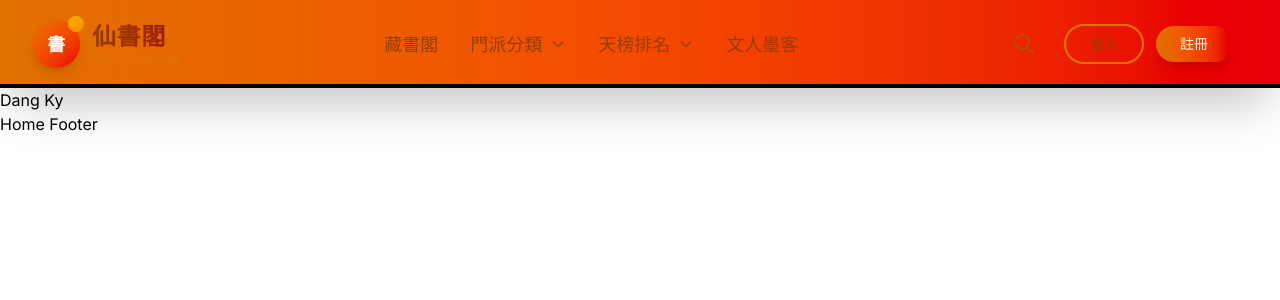
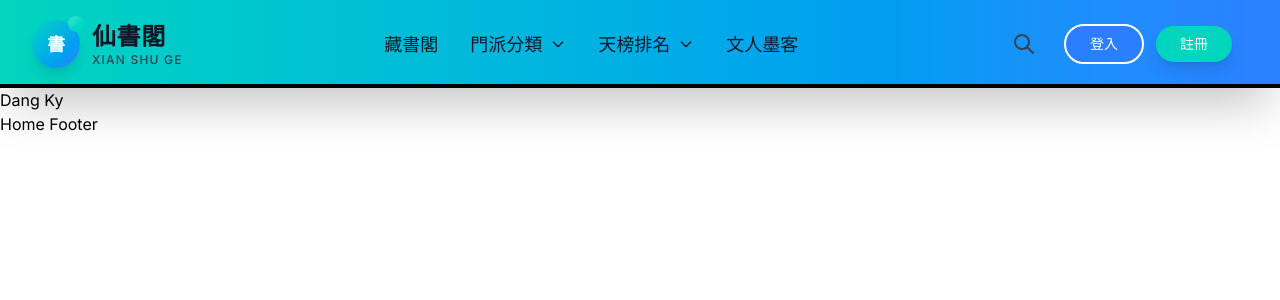
Before and after one commit to tranluong460/web-noval, a Next.js app: page /auth/dang-ky in a window 1280 px wide. Shown: the top 300 px of the page. Built offline with nearby package versions, Linux system fonts and the light colour scheme.

Commit message:
Thay đổi màu sắc header theo tông xanh ngọc - trắng ngà

```diff
--- a/components/layout/HomeHeader.tsx
+++ b/components/layout/HomeHeader.tsx
@@ -63,9 +63,9 @@ export default function HomeHeader() {
     ];
 
     return (
-        <header className="bg-gradient-to-r from-amber-50 via-orange-50 to-red-50 shadow-2xl sticky top-0 z-50 border-b-4 border-gradient-to-r from-amber-600 via-orange-600 to-red-600">
+        <header className="bg-gradient-to-r from-teal-400 to-blue-500 shadow-2xl sticky top-0 z-50 border-b-4 border-gradient-to-r from-teal-400 to-blue-500">
             {/* Decorative top border */}
-            <div className="h-1 bg-gradient-to-r from-amber-600 via-orange-600 to-red-600"></div>
+            <div className="h-1 bg-gradient-to-r from-teal-400 to-blue-500"></div>
 
             <div className="max-w-7xl mx-auto px-4 sm:px-6 lg:px-8">
                 <div className="flex justify-between items-center h-20">
@@ -73,16 +73,16 @@ export default function HomeHeader() {
                     <div className="flex-shrink-0">
                         <Link href="/" className="flex items-center space-x-3 group">
                             <div className="relative">
-                                <div className="w-12 h-12 bg-gradient-to-br from-amber-600 via-orange-600 to-red-600 rounded-full flex items-center justify-center shadow-lg transform group-hover:scale-110 transition-all duration-300">
+                                <div className="w-12 h-12 bg-gradient-to-br from-teal-400 to-blue-500 rounded-full flex items-center justify-center shadow-lg transform group-hover:scale-110 transition-all duration-300">
                                     <span className="text-white font-bold text-lg font-serif">書</span>
                                 </div>
-                                <div className="absolute -top-1 -right-1 w-4 h-4 bg-gradient-to-br from-yellow-400 to-amber-500 rounded-full animate-pulse"></div>
+                                <div className="absolute -top-1 -right-1 w-4 h-4 bg-gradient-to-br from-teal-300 to-teal-400 rounded-full animate-pulse"></div>
                             </div>
                             <div className="flex flex-col">
-                                <span className="text-2xl font-bold bg-gradient-to-r from-amber-800 via-orange-800 to-red-800 bg-clip-text text-transparent font-serif tracking-wide">
+                                <span className="text-2xl font-bold text-gray-900 font-serif tracking-wide">
                                     仙書閣
                                 </span>
-                                <span className="text-xs text-amber-600 font-medium tracking-widest">
+                                <span className="text-xs text-gray-700 font-medium tracking-widest">
                                     XIAN SHU GE
                                 </span>
                             </div>
@@ -96,15 +96,15 @@ export default function HomeHeader() {
                                 <Link
                                     key={index}
                                     href={navItem.href}
-                                    className="relative text-amber-800 hover:text-red-700 font-medium transition-all duration-300 font-serif text-lg group"
+                                    className="relative text-gray-900 hover:text-blue-600 font-medium transition-all duration-300 font-serif text-lg group"
                                 >
                                     {navItem.title}
-                                    <span className="absolute -bottom-1 left-0 w-0 h-0.5 bg-gradient-to-r from-amber-600 to-red-600 group-hover:w-full transition-all duration-300"></span>
+                                    <span className="absolute -bottom-1 left-0 w-0 h-0.5 bg-gradient-to-r from-teal-400 to-blue-500 group-hover:w-full transition-all duration-300"></span>
                                 </Link>
                             ) : (
                                 <div key={index} className="relative group">
                                     <button
-                                        className="relative text-amber-800 hover:text-red-700 font-medium transition-all duration-300 flex items-center font-serif text-lg group"
+                                        className="relative text-gray-900 hover:text-blue-600 font-medium transition-all duration-300 flex items-center font-serif text-lg group"
                                         onMouseEnter={() => {
                                             if (navItem.title === '門派分類') {
                                                 setIsDropdownLoading('the-loai');
@@ -116,21 +116,21 @@ export default function HomeHeader() {
                                         <svg className="w-4 h-4 ml-2 transform group-hover:rotate-180 transition-transform duration-300" fill="none" stroke="currentColor" viewBox="0 0 24 24">
                                             <path strokeLinecap="round" strokeLinejoin="round" strokeWidth={2} d="M19 9l-7 7-7-7" />
                                         </svg>
-                                        <span className="absolute -bottom-1 left-0 w-0 h-0.5 bg-gradient-to-r from-amber-600 to-red-600 group-hover:w-full transition-all duration-300"></span>
+                                        <span className="absolute -bottom-1 left-0 w-0 h-0.5 bg-gradient-to-r from-teal-400 to-blue-500 group-hover:w-full transition-all duration-300"></span>
                                     </button>
-                                    <div className={`absolute top-full left-0 mt-4 ${navItem.title === '門派分類' ? 'w-80' : 'w-56'} bg-gradient-to-br from-amber-50 via-orange-50 to-red-50 rounded-xl shadow-2xl border-2 border-amber-200 opacity-0 invisible group-hover:opacity-100 group-hover:visible transition-all duration-500 z-[60] transform translate-y-4 group-hover:translate-y-0 backdrop-blur-sm`}>
+                                    <div className={`absolute top-full left-0 mt-4 ${navItem.title === '門派分類' ? 'w-80' : 'w-56'} bg-white rounded-xl shadow-2xl border-2 border-gray-100 opacity-0 invisible group-hover:opacity-100 group-hover:visible transition-all duration-500 z-[60] transform translate-y-4 group-hover:translate-y-0 backdrop-blur-sm`}>
                                         {/* Decorative top */}
-                                        <div className="h-2 bg-gradient-to-r from-amber-600 via-orange-600 to-red-600 rounded-t-xl"></div>
+                                        <div className="h-2 bg-gradient-to-r from-teal-400 to-blue-500 rounded-t-xl"></div>
 
                                         {navItem.title === '門派分類' && isDropdownLoading === 'the-loai' ? (
                                             <div className="p-6">
                                                 <div className="flex items-center justify-center mb-4">
-                                                    <div className="w-8 h-8 border-4 border-amber-600 border-t-transparent rounded-full animate-spin"></div>
+                                                    <div className="w-8 h-8 border-4 border-teal-400 border-t-transparent rounded-full animate-spin"></div>
                                                 </div>
                                                 <div className="grid grid-cols-2 gap-3">
                                                     {[...Array(6)].map((_, skeletonIndex) => (
                                                         <div key={skeletonIndex} className="animate-pulse">
-                                                            <div className="h-4 bg-gradient-to-r from-amber-200 to-orange-200 rounded-md"></div>
+                                                            <div className="h-4 bg-gradient-to-r from-gray-200 to-gray-300 rounded-md"></div>
                                                         </div>
                                                     ))}
                                                 </div>
@@ -141,7 +141,7 @@ export default function HomeHeader() {
                                                     <Link
                                                         key={itemIndex}
                                                         href={item.href}
-                                                        className={`${navItem.title === '門派分類' ? 'text-sm text-amber-700 hover:text-red-700 py-2 px-3 rounded-lg hover:bg-gradient-to-r hover:from-amber-100 hover:to-orange-100 transition-all duration-300 block font-medium border border-transparent hover:border-amber-300' : 'block px-4 py-3 text-sm text-amber-700 hover:text-red-700 hover:bg-gradient-to-r hover:from-amber-100 hover:to-orange-100 rounded-lg transition-all duration-300 font-medium'}`}
+                                                        className={`${navItem.title === '門派分類' ? 'text-sm text-gray-700 hover:text-blue-600 py-2 px-3 rounded-lg hover:bg-gray-50 transition-all duration-300 block font-medium border border-transparent hover:border-gray-200' : 'block px-4 py-3 text-sm text-gray-700 hover:text-blue-600 hover:bg-gray-50 rounded-lg transition-all duration-300 font-medium'}`}
                                                     >
                                                         {item.title}
                                                     </Link>
@@ -150,7 +150,7 @@ export default function HomeHeader() {
                                         )}
 
                                         {/* Decorative bottom */}
-                                        <div className="h-1 bg-gradient-to-r from-amber-600 via-orange-600 to-red-600 rounded-b-xl"></div>
+                                        <div className="h-1 bg-gradient-to-r from-teal-400 to-blue-500 rounded-b-xl"></div>
                                     </div>
                                 </div>
                             )
@@ -162,7 +162,7 @@ export default function HomeHeader() {
                         {/* Search Button */}
                         <button
                             onClick={() => setIsSearchOpen(!isSearchOpen)}
-                            className="p-3 text-amber-700 hover:text-red-700 transition-all duration-300 hover:bg-amber-100 rounded-full"
+                            className="p-3 text-gray-700 hover:text-blue-600 transition-all duration-300 hover:bg-white/20 rounded-full"
                         >
                             <svg className="w-6 h-6" fill="none" stroke="currentColor" viewBox="0 0 24 24">
                                 <path strokeLinecap="round" strokeLinejoin="round" strokeWidth={2} d="M21 21l-6-6m2-5a7 7 0 11-14 0 7 7 0 0114 0z" />
@@ -173,13 +173,13 @@ export default function HomeHeader() {
                         <div className="hidden md:flex items-center space-x-3">
                             <Link
                                 href="/auth/dang-nhap"
-                                className="px-6 py-2 text-sm font-medium text-amber-800 hover:text-red-700 transition-all duration-300 border-2 border-amber-600 hover:border-red-600 rounded-full font-serif"
+                                className="px-6 py-2 text-sm font-medium text-white hover:text-gray-100 transition-all duration-300 border-2 border-white hover:border-gray-200 rounded-full font-serif bg-blue-500 hover:bg-blue-600"
                             >
                                 登入
                             </Link>
                             <Link
                                 href="/auth/dang-ky"
-                                className="px-6 py-2 text-sm font-medium text-white bg-gradient-to-r from-amber-600 via-orange-600 to-red-600 hover:from-amber-700 hover:via-orange-700 hover:to-red-700 rounded-full transition-all duration-300 shadow-lg hover:shadow-xl transform hover:scale-105 font-serif"
+                                className="px-6 py-2 text-sm font-medium text-white bg-teal-400 hover:bg-teal-500 rounded-full transition-all duration-300 shadow-lg hover:shadow-xl transform hover:scale-105 font-serif"
                             >
                                 註冊
                             </Link>
@@ -188,7 +188,7 @@ export default function HomeHeader() {
                         {/* Mobile Menu Button */}
                         <button
                             onClick={() => setIsMenuOpen(!isMenuOpen)}
-                            className="md:hidden p-3 text-amber-700 hover:text-red-700 transition-all duration-300 hover:bg-amber-100 rounded-full"
+                            className="md:hidden p-3 text-gray-700 hover:text-blue-600 transition-all duration-300 hover:bg-white/20 rounded-full"
                         >
                             <svg className="w-6 h-6" fill="none" stroke="currentColor" viewBox="0 0 24 24">
                                 {isMenuOpen ? (
@@ -203,15 +203,15 @@ export default function HomeHeader() {
 
                 {/* Search Bar */}
                 {isSearchOpen && (
-                    <div className="py-6 border-t-2 border-amber-200">
+                    <div className="py-6 border-t-2 border-white/20">
                         <div className="relative">
                             <input
                                 type="text"
                                 placeholder="尋找仙緣奇書、文人墨客..."
-                                className="w-full px-6 py-4 pl-14 pr-6 text-amber-900 bg-gradient-to-r from-amber-50 to-orange-50 border-2 border-amber-300 rounded-full focus:outline-none focus:ring-4 focus:ring-amber-200 focus:border-red-400 transition-all duration-300 font-serif placeholder-amber-500"
+                                className="w-full px-6 py-4 pl-14 pr-6 text-gray-900 bg-white border-2 border-gray-200 rounded-full focus:outline-none focus:ring-4 focus:ring-teal-200 focus:border-teal-400 transition-all duration-300 font-serif placeholder-gray-500"
                             />
                             <div className="absolute inset-y-0 left-0 flex items-center pl-6">
-                                <svg className="w-6 h-6 text-amber-600" fill="none" stroke="currentColor" viewBox="0 0 24 24">
+                                <svg className="w-6 h-6 text-gray-500" fill="none" stroke="currentColor" viewBox="0 0 24 24">
                                     <path strokeLinecap="round" strokeLinejoin="round" strokeWidth={2} d="M21 21l-6-6m2-5a7 7 0 11-14 0 7 7 0 0114 0z" />
                                 </svg>
                             </div>
@@ -221,29 +221,29 @@ export default function HomeHeader() {
 
                 {/* Mobile Menu */}
                 {isMenuOpen && (
-                    <div className="md:hidden border-t-2 border-amber-200 bg-gradient-to-br from-amber-50 to-orange-50">
+                    <div className="md:hidden border-t-2 border-white/20 bg-white/10 backdrop-blur-sm">
                         <div className="px-4 pt-4 pb-3 space-y-2">
                             {navLinks.map((navItem, index) => (
                                 <Link
                                     key={index}
                                     href={navItem.href}
-                                    className="block px-4 py-3 text-base font-medium text-amber-800 hover:text-red-700 hover:bg-gradient-to-r hover:from-amber-100 hover:to-orange-100 rounded-lg transition-all duration-300 font-serif"
+                                    className="block px-4 py-3 text-base font-medium text-gray-900 hover:text-blue-600 hover:bg-white/20 rounded-lg transition-all duration-300 font-serif"
                                 >
                                     {navItem.title}
                                 </Link>
                             ))}
                         </div>
-                        <div className="pt-4 pb-6 border-t-2 border-amber-200">
+                        <div className="pt-4 pb-6 border-t-2 border-white/20">
                             <div className="flex items-center px-6 space-x-4">
                                 <Link
                                     href="/auth/dang-nhap"
-                                    className="flex-1 text-center px-4 py-3 text-sm font-medium text-amber-800 bg-gradient-to-r from-amber-100 to-orange-100 hover:from-amber-200 hover:to-orange-200 rounded-full transition-all duration-300 border-2 border-amber-300 font-serif"
+                                    className="flex-1 text-center px-4 py-3 text-sm font-medium text-white bg-blue-500 hover:bg-blue-600 rounded-full transition-all duration-300 font-serif"
                                 >
                                     登入
                                 </Link>
                                 <Link
                                     href="/auth/dang-ky"
-                                    className="flex-1 text-center px-4 py-3 text-sm font-medium text-white bg-gradient-to-r from-amber-600 via-orange-600 to-red-600 hover:from-amber-700 hover:via-orange-700 hover:to-red-700 rounded-full transition-all duration-300 shadow-lg font-serif"
+                                    className="flex-1 text-center px-4 py-3 text-sm font-medium text-white bg-teal-400 hover:bg-teal-500 rounded-full transition-all duration-300 shadow-lg font-serif"
                                 >
                                     註冊
                                 </Link>
```
